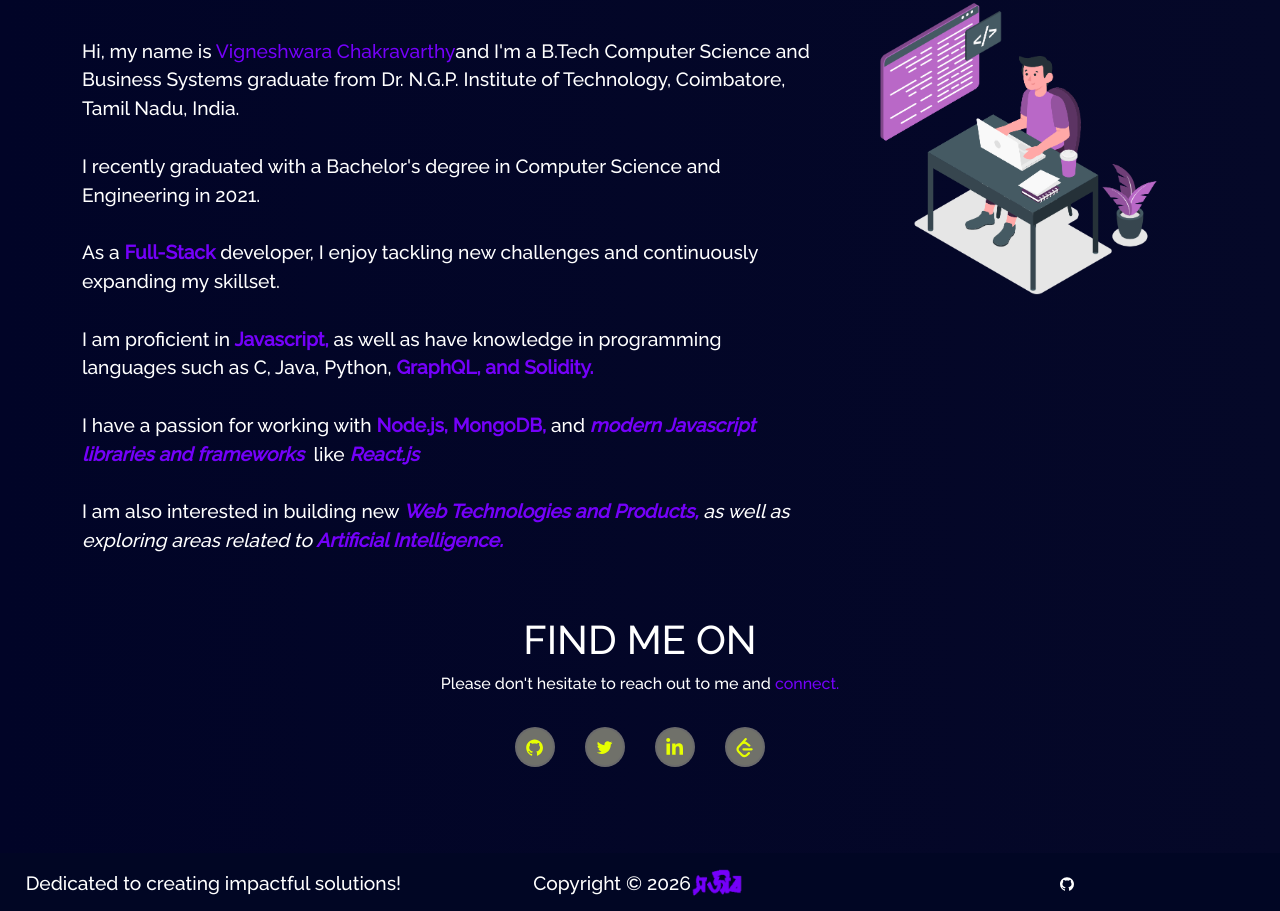
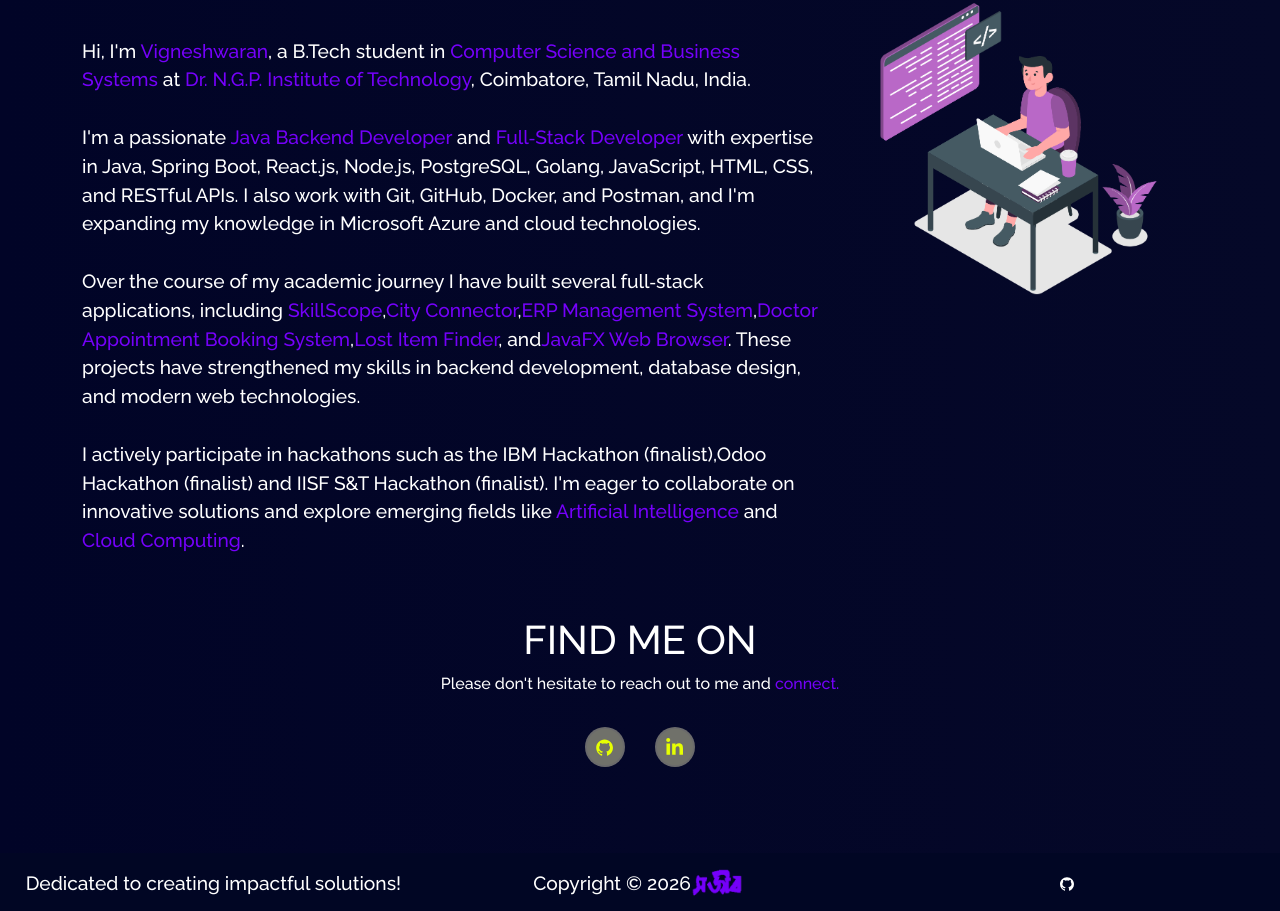
Before and after one commit to VIGGY2582/Portfolio, a React (Create React App) app: page / in a window 1280 px wide. Shown: the part 840-1751 px from the top of the page. Built offline with nearby package versions, Linux system fonts and the light colour scheme.

Commit message:
Icons are big

```diff
--- a/public/index.html
+++ b/public/index.html
@@ -10,7 +10,7 @@
       content="This Portfolio site created using React.js"
     />
     <link rel="manifest" href="%PUBLIC_URL%/manifest.json" />
-    <title>Sajib || Portfolio</title>
+    <title>VIGNESHWARAN | Java Backend Developer</title>
   </head>
   <body>
     <noscript>You need to enable JavaScript to run this app.</noscript>
--- a/src/components/Home/About.jsx
+++ b/src/components/Home/About.jsx
@@ -2,14 +2,8 @@ import React from "react";
 import { Container, Row, Col } from "react-bootstrap";
 import LaptopImg from "../../assets/home-main.svg";
 import Tilt from "react-parallax-tilt";
-import {
-  AiFillGithub,
-  AiOutlineTwitter
-} from "react-icons/ai";
+import { AiFillGithub } from "react-icons/ai";
 import { FaLinkedinIn } from "react-icons/fa";
-import { SiLeetcode } from "react-icons/si";
-
-
 
 const About = () => {
   return (
@@ -21,45 +15,36 @@ const About = () => {
               LET ME <span className="yellow"> INTRODUCE </span> MYSELF
             </h1>
             <p className="home-about-body">
-                  Hi, my name is <span className="yellow">Vigneshwara Chakravarthy</span>
-                  and I'm a B.Tech Computer Science and Business Systems graduate from Dr. N.G.P. Institute of Technology, Coimbatore, Tamil Nadu, India.
+              Hi, I'm <span className="yellow">Vigneshwaran</span>, a B.Tech
+              student in <span className="yellow">Computer Science and Business
+              Systems</span> at <span className="yellow">Dr. N.G.P. Institute
+              of Technology</span>, Coimbatore, Tamil Nadu, India.
               <br />
               <br />
-                I recently graduated with a Bachelor's degree in Computer Science and Engineering in 2021.
+              I'm a passionate <span className="yellow">Java Backend
+              Developer</span> and <span className="yellow">Full‑Stack
+              Developer</span> with expertise in Java, Spring Boot, React.js,
+              Node.js, PostgreSQL, Golang, JavaScript, HTML, CSS, and RESTful
+              APIs. I also work with Git, GitHub, Docker, and Postman, and I'm
+              expanding my knowledge in Microsoft Azure and cloud technologies.
               <br />
               <br />
-                  As a
-                  <b className="yellow"> Full-Stack </b>developer,
-                  I enjoy tackling new challenges and continuously expanding my skillset.
-                  <br />
-                  <br />I am proficient in
-                    <b className="yellow"> Javascript, </b>
-                    as well as have knowledge in programming languages such as C, Java, Python,
-                  <b className="yellow"> GraphQL, and Solidity.</b>
+              Over the course of my academic journey I have built several full‑stack
+              applications, including <span className="yellow">SkillScope</span>,
+              <span className="yellow">City Connector</span>,
+              <span className="yellow">ERP Management System</span>,
+              <span className="yellow">Doctor Appointment Booking System</span>,
+              <span className="yellow">Lost Item Finder</span>, and
+              <span className="yellow">JavaFX Web Browser</span>. These projects
+              have strengthened my skills in backend development, database design,
+              and modern web technologies.
               <br />
               <br />
-                  I have a passion for working
-                  with <b className="yellow">Node.js, MongoDB,</b> and
-                  <i>
-                    <b className="yellow">
-                      {" "}
-                      modern Javascript libraries and frameworks
-                    </b>
-                  </i>
-                  &nbsp; like
-                  <i>
-                    <b className="yellow"> React.js</b>
-                  </i>
-                  <br />
-                  <br />
-                  I am also interested in building new
-                  <i>
-                    <b className="yellow"> Web Technologies and Products, </b>
-                    as well as exploring areas related to
-                    <b className="yellow"> Artificial Intelligence.</b>
-                  </i>
-                  <br />
-
+              I actively participate in hackathons such as the IBM Hackathon (finalist),Odoo Hackathon
+              (finalist) and IISF S&T Hackathon (finalist). I'm eager to
+              collaborate on innovative solutions and explore emerging fields like
+              <span className="yellow"> Artificial Intelligence</span> and
+              <span className="yellow"> Cloud Computing</span>.
             </p>
           </Col>
           <Col md={4} className="myAvtar">
@@ -72,12 +57,13 @@ const About = () => {
           <Col md={12} className="home-about-social">
             <h1>FIND ME ON</h1>
             <p>
-                Please don't hesitate to reach out to me and <span className="yellow">connect.</span>
+              Please don't hesitate to reach out to me and{' '}
+              <span className="yellow">connect.</span>
             </p>
             <ul className="home-about-social-links">
               <li className="social-icons">
                 <a
-                      href="https://github.com/19sajib"
+                  href="https://github.com/VIGGY2582"
                   target="_blank"
                   rel="noreferrer"
                   className="icon-colour  home-social-icons"
@@ -88,18 +74,7 @@ const About = () => {
               </li>
               <li className="social-icons">
                 <a
-                      href="https://twitter.com/19sajib"
-                      target="_blank"
-                      rel="noreferrer"
-                      className="icon-colour  home-social-icons"
-                      aria-label="twitter"
-                    >
-                      <AiOutlineTwitter />
-                    </a>
-                  </li>
-                  <li className="social-icons">
-                    <a
-                      href="https://www.linkedin.com/in/19sajib/"
+                  href="https://www.linkedin.com/in/vigneshwaran-s-5b255b29a/"
                   target="_blank"
                   rel="noreferrer"
                   className="icon-colour  home-social-icons"
@@ -108,24 +83,12 @@ const About = () => {
                   <FaLinkedinIn />
                 </a>
               </li>
-                  <li className="social-icons">
-                    <a
-                      href="https://leetcode.com/19sajib/"
-                      target="_blank"
-                      rel="noreferrer"
-                      className="icon-colour home-social-icons"
-                      aria-label="instagram"
-                    >
-                      <SiLeetcode />
-                    </a>
-                  </li>
             </ul>
           </Col>
         </Row>
       </Container>
     </Container>
   );
+};
 
-}
-
-export default About
+export default About;
--- a/src/components/Skillset/Techstack.jsx
+++ b/src/components/Skillset/Techstack.jsx
@@ -1,74 +1,64 @@
 import React from "react";
-import { Col, Row } from "react-bootstrap";
-import { DiJava, DiJavascript1, DiNodejs, DiGit, DiDocker } from "react-icons/di";
-import { SiSpringboot, SiPostgresql, SiHtml5, SiCss3, SiBootstrap, SiMongodb, SiGolang, SiJwt, SiGit, SiPostman } from "react-icons/si";
-import { FaReact, FaJava } from "react-icons/fa";
-
-// Skill categories based on user-provided list
-const categories = [
-  {
-    title: "Languages",
-    items: [
-      { icon: <FaJava />, label: "Java" },
-      { icon: <DiJavascript1 />, label: "JavaScript" },
-      { icon: <SiGolang />, label: "Golang" },
-      { icon: <DiDocker />, label: "C" }, // using Docker icon as placeholder for C
-      { icon: <SiMongodb />, label: "SQL" }, // MongoDB icon used as generic database icon for SQL
-    ],
-  },
-  {
-    title: "Frontend",
-    items: [
-      { icon: <FaReact />, label: "React.js" },
-      { icon: <SiHtml5 />, label: "HTML5" },
-      { icon: <SiCss3 />, label: "CSS3" },
-      { icon: <SiBootstrap />, label: "Bootstrap" },
-    ],
-  },
-  {
-    title: "Backend",
-    items: [
-      { icon: <SiSpringboot />, label: "Spring Boot" },
-      { icon: <DiNodejs />, label: "Node.js" },
-      { icon: <DiDocker />, label: "Golang" },
-      { icon: <SiJwt />, label: "REST APIs" },
-      { icon: <SiJwt />, label: "JWT Authentication" },
-    ],
-  },
-  {
-    title: "Database",
-    items: [
-      { icon: <SiPostgresql />, label: "PostgreSQL" },
-    ],
-  },
-  {
-    title: "Tools",
-    items: [
-      { icon: <DiGit />, label: "Git" },
-      { icon: <SiGit />, label: "GitHub" },
-      { icon: <DiDocker />, label: "Docker" },
-      { icon: <SiPostman />, label: "Postman" },
-    ],
-  },
-];
+import { Row, Col } from "react-bootstrap";
+import { DiJava, DiJavascript1, DiGit, DiDocker } from "react-icons/di";
+import { SiReact, SiHtml5, SiCss3, SiBootstrap, SiSpring, SiNodedotjs, SiGo, SiPostgresql, SiPostman } from "react-icons/si";
 
 const Techstack = () => {
   return (
-    <div className="techstack-section" style={{ paddingBottom: "50px" }}>
-      {categories.map((cat, idx) => (
-        <div key={idx} style={{ marginBottom: "30px" }}>
-          <h4 className="tech-category-title">{cat.title}</h4>
-          <Row className="justify-content-center">
-            {cat.items.map((skill, i) => (
-              <Col xs={4} md={2} className="tech-icons" key={i} style={{ textAlign: "center", marginBottom: "15px" }}>
-                {skill.icon}
-                <p style={{ fontSize: "0.75rem", marginTop: "5px" }}>{skill.label}</p>
-              </Col>
-            ))}
-          </Row>
-        </div>
-      ))}
-    </div>
+    <Row style={{ justifyContent: "center", paddingBottom: "50px" }}>
+      <Col xs={4} md={2} className="tech-icons">
+        <DiJava />
+        <span className="skill-name">Java</span>
+      </Col>
+      <Col xs={4} md={2} className="tech-icons">
+        <DiJavascript1 />
+        <span className="skill-name">JavaScript</span>
+      </Col>
+      <Col xs={4} md={2} className="tech-icons">
+        <SiHtml5 />
+        <span className="skill-name">HTML5</span>
+      </Col>
+      <Col xs={4} md={2} className="tech-icons">
+        <SiCss3 />
+        <span className="skill-name">CSS3</span>
+      </Col>
+      <Col xs={4} md={2} className="tech-icons">
+        <SiBootstrap />
+        <span className="skill-name">Bootstrap</span>
+      </Col>
+      <Col xs={4} md={2} className="tech-icons">
+        <SiReact />
+        <span className="skill-name">React</span>
+      </Col>
+      <Col xs={4} md={2} className="tech-icons">
+        <SiNodedotjs />
+        <span className="skill-name">Node.js</span>
+      </Col>
+      <Col xs={4} md={2} className="tech-icons">
+        <SiPostgresql />
+        <span className="skill-name">PostgreSQL</span>
+      </Col>
+      <Col xs={4} md={2} className="tech-icons">
+        <SiSpring />
+        <span className="skill-name">Spring Boot</span>
+      </Col>
+      <Col xs={4} md={2} className="tech-icons">
+        <DiDocker />
+        <span className="skill-name">Docker</span>
+      </Col>
+      <Col xs={4} md={2} className="tech-icons">
+        <SiGo />
+        <span className="skill-name">Golang</span>
+      </Col>
+      <Col xs={4} md={2} className="tech-icons">
+        <DiGit />
+        <span className="skill-name">Git</span>
+      </Col>
+      <Col xs={4} md={2} className="tech-icons">
+        <SiPostman />
+        <span className="skill-name">Postman</span>
+      </Col>
+    </Row>
   );
 };
 
--- a/src/pages/Projects.jsx
+++ b/src/pages/Projects.jsx
@@ -1,89 +1,68 @@
 import React from "react";
 import { Container, Row, Col } from "react-bootstrap";
+import Particle from "../components/Particle";
 import ProjectCard from "../components/Projects/ProjectCard";
-import Particle from "../components/Particle";
-import pg from "../assets/projects/pg.png";
-import project from "../assets/projects/project.jpeg";
-import lift from "../assets/projects/lift.png";
-import krypto from "../assets/projects/krypto.png";
-import kickstart from "../assets/projects/kickstart.png";
 
-const Projects = () => {
-  return (
+const projects = [
+  {
+    title: "SkillScope – AI Skill Gap Analysis Platform",
+    description: "AI‑driven platform that analyses resumes, identifies skill gaps and recommends personalized learning paths. Built with Java, Spring Boot, React and PostgreSQL.",
+    tech: ["Java", "Spring Boot", "React", "PostgreSQL", "AI"],
+    ghLink: "https://github.com/VIGGY2582/Reculla_Project",
+  },
+  {
+    title: "ERP Management System",
+    description: "Full‑stack ERP solution for employee management, attendance, payroll and workflow automation. Front‑end with React, back‑end Node.js and PostgreSQL.",
+    tech: ["React", "Node.js", "PostgreSQL"],
+    ghLink: "https://github.com/VIGGY2582/Mini-ERP-From-Demand-to-Delivery---Odoo-x-KAHE-Coimbatore-Hackathon-26-",
+  },
+  {
+    title: "Lost Item Finder",
+    description: "Web app that enables users to report, search and claim lost‑and‑found items with secure authentication and real‑time updates.",
+    tech: ["Spring Boot", "React", "PostgreSQL"],
+    ghLink: "https://github.com/VIGGY2582/Lost_Item_finder",
+  },
+  {
+    title: "City Connector",
+    description: "Civic‑issue reporting platform allowing citizens to log infrastructure problems; admin dashboard tracks resolution.",
+    tech: ["React", "Node.js", "PostgreSQL", "Bootstrap"],
+    ghLink: "https://github.com/VIGGY2582/City_Connecter",
+  },
+  {
+    title: "Doctor Appointment Booking System",
+    description: "Healthcare booking platform for searching doctors, scheduling appointments and managing patient records.",
+    tech: ["Java", "Spring Boot", "React", "PostgreSQL"],
+    ghLink: "https://github.com/VIGGY2582/Doctor_appoinment_booking",
+  },
+  {
+    title: "JavaFX Web Browser",
+    description: "Lightweight desktop browser built with JavaFX, featuring URL navigation, back/forward controls and a clean UI.",
+    tech: ["Java", "JavaFX"],
+    ghLink: "https://github.com/VIGGY2582/WebBrwser",
+  },
+];
+
+const Projects = () => (
   <Container fluid className="project-section">
     <Particle />
     <Container>
       <h1 className="project-heading">
-          Recent Top <strong className="yellow">Works </strong>
+        Recent Top <strong className="yellow">Works</strong>
       </h1>
-        <p style={{ color: "white" }}>
-          Here are a few projects I've worked on recently.
-        </p>
+      <p style={{ color: "white" }}>Here are some projects I have built.</p>
       <Row style={{ justifyContent: "center", paddingBottom: "10px" }}>
-          <Col md={4} className="project-card">
+        {projects.map((proj, idx) => (
+          <Col md={4} className="project-card" key={idx}>
             <ProjectCard
-              imgPath={lift}
-              isBlog={false}
-              title="Lift-Buddy"
-              description="This online ride-sharing platform boasts a responsive front-end design, complete with an admin panel built using React and Material-UI. With the integration of Google Maps API, users can easily access directions on the map. The platform allows for full CURD functionality on profiles and posts, and users can confirm or cancel a ride from a post and message each other after confirmation. Additionally, users can easily reset their password. The back-end is powered by a Node Express server and utilizes MongoDB for the database management."
-              ghLink="https://github.com/19sajib/lift-buddy"
+              title={proj.title}
+              description={proj.description}
+              ghLink={proj.ghLink}
             />
           </Col>
-
-          <Col md={4} className="project-card">
-            <ProjectCard
-              imgPath={project}
-              isBlog={false}
-              title="Social Media"
-              description="This platform features a responsive interface built with Reactjs and CSS, allowing users to easily manage their profiles and posts through CRUD activities. The option to follow other users and interact with their posts (like or dislike) is also available, with suggestions for new users to follow. Users can only view posts from their followed users and can only engage in chat with those they follow. The backend is powered by Nodejs and Expressjs server, while MongoDB is utilized as the database."
-              ghLink="https://github.com/19sajib/social-media"
-            />
-          </Col>
-
-          <Col md={4} className="project-card">
-            <ProjectCard
-              imgPath={kickstart}
-              isBlog={false}
-              title="E‑Commerce Website"
-              description="This ecommerce website utilizes a REST API built with Nodejs and Expressjs, allowing for easy CRUD operations on user profiles, products and admin panel. The user interface is designed for efficient product management and includes a complete purchase process. The admin panel, accessible for CRUD on users and products, includes a chart for statistics display. Stripe API is integrated to handle customer payments. The website uses MongoDB and Firebase as the database."
-              ghLink="https://github.com/19sajib/mern-stack-ecommerce"
-            />
-          </Col>
-
-          <Col md={4} className="project-card">
-            <ProjectCard
-              imgPath={pg}
-              isBlog={false}
-              title="Blog Website"
-              description="This blogging application features a RESTful API server built with Nodejs and Expressjs. The data is retrieved from the API server and displayed on a user-friendly interface designed using React, Redux, and styled-components for a seamless experience."
-              ghLink="https://github.com/19sajib/mern-blog-app"
-            />
-          </Col>
-
-          <Col md={4} className="project-card">
-            <ProjectCard
-              imgPath={krypto}
-              isBlog={false}
-              title="Project Krypto"
-              description="Project Krypto is a Web 3 project that utilizes an Ethereum smart contract created using Solidity. It allows users to interact with their Metamask wallet and send Ethereum."
-              ghLink="https://github.com/19sajib/Project-Krypto-Web-3.0"
-              demoLink="https://project-krypto.netlify.app/"
-            />
-          </Col>
-
-          <Col md={4} className="project-card">
-            <ProjectCard
-              imgPath={kickstart}
-              isBlog={false}
-              title="Solidity Kickstart"
-              description="Solidity Kickstart is a Web 3 project that utilizes an Ethereum smart contract created using Solidity. It includes all the functionality of a kickstart platform, enabling users to interact with their Metamask wallet, transfer Ethereum and participate in kickstart campaigns."
-              ghLink="https://github.com/19sajib/Solidity-Kickstart"
-            />
-          </Col>
+        ))}
       </Row>
     </Container>
   </Container>
-  )
-}
+);
 
-export default Projects
+export default Projects;
```
Also changed, not shown: src/components/Footer/Footer.jsx (+1 -6 lines), 1 other file (tests, documents, lock files or other folders). Lines whose indentation alone changed are shown as unchanged.
